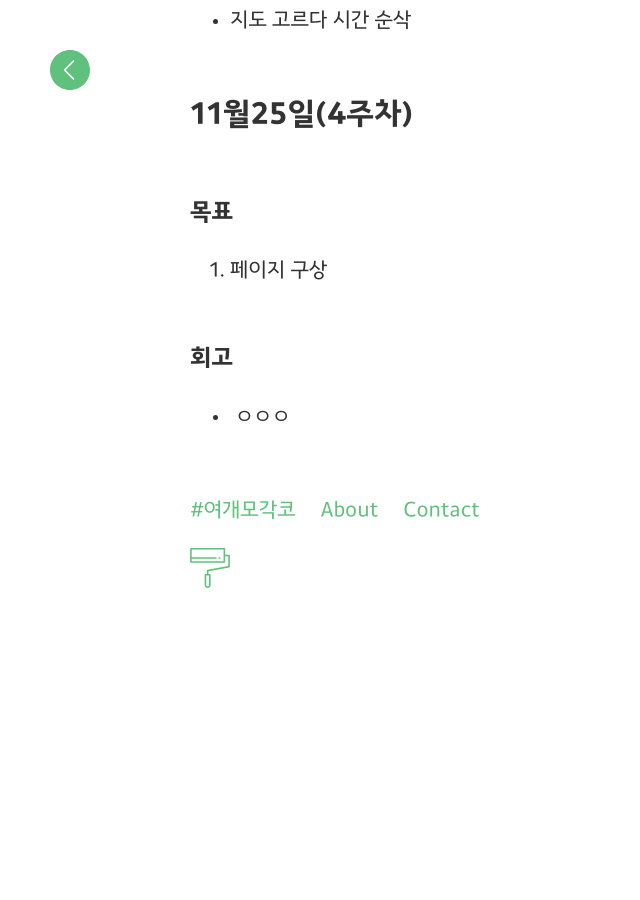
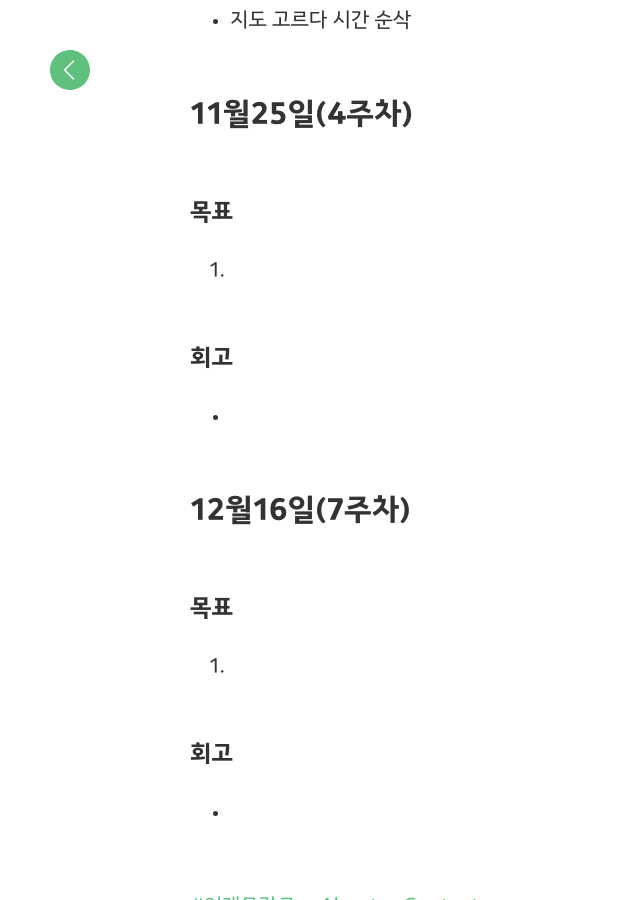
Before and after one commit to yeogaemogaco/retrospective-2nd, a Jekyll site: the page built from _posts/2017-11-04-sumsum27.md, in a window 1280 px wide and 900 px high, scrolled down 1357 px. Shown: the whole window, without its empty margins (0-640 px from the left). Built offline with Jekyll 4.4.1, drawn with Linux system fonts in a browser that asks for light colours; before the commit the page ends 1945 px from its top, so only the background shows below that.

Commit message:
[추가] 햇반 7주차 목표 및 회고 추가

```diff
--- a/_posts/2017-11-04-sumsum27.md
+++ b/_posts/2017-11-04-sumsum27.md
@@ -45,8 +45,18 @@ date: 2017-11-17 23:46
 
 ### 목표
 
-1. 페이지 구상
+1.
 
 ### 회고
 
--  ㅇㅇㅇ
+-
+
+## 12월16일(7주차)
+
+### 목표
+
+1.
+
+### 회고
+
+-
```
